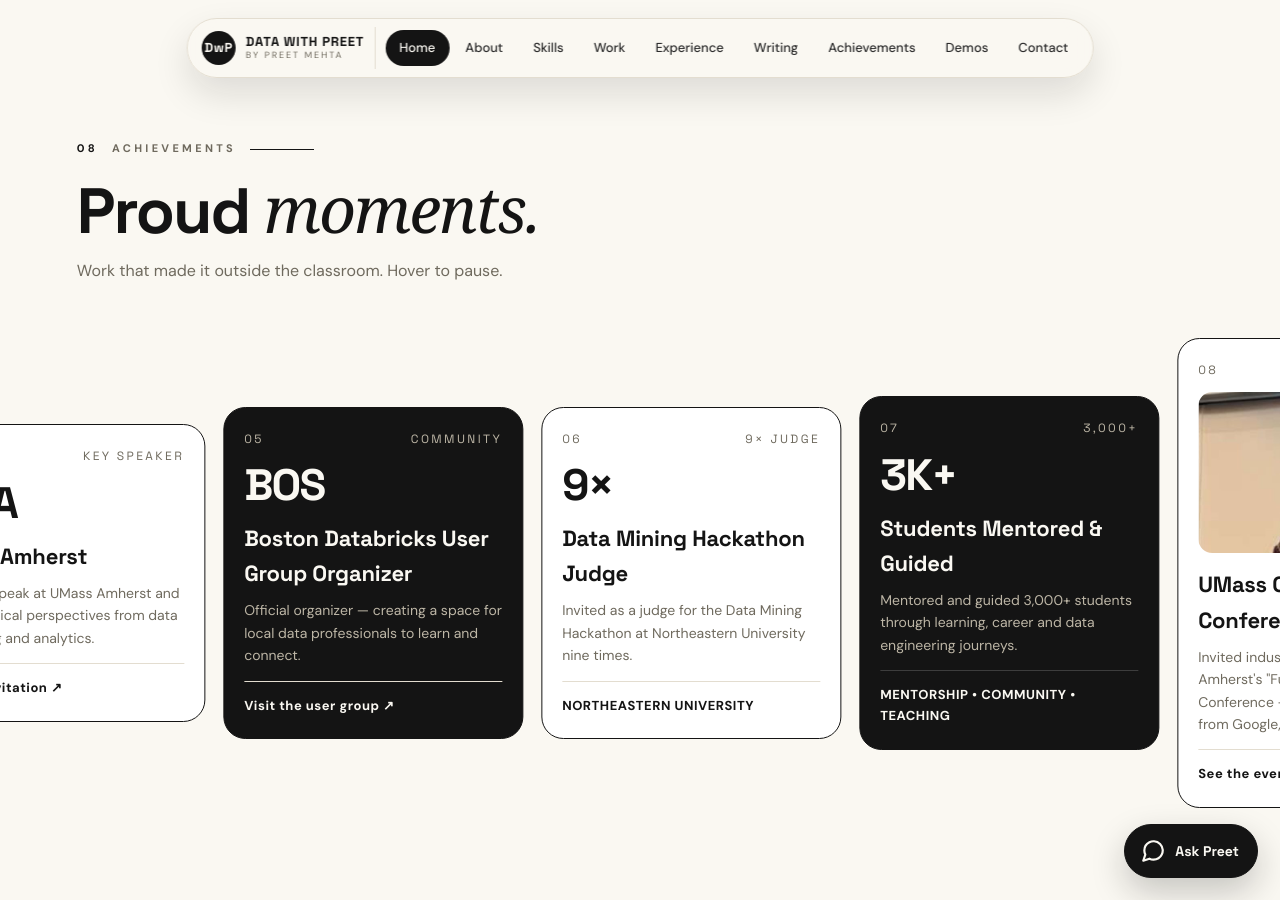
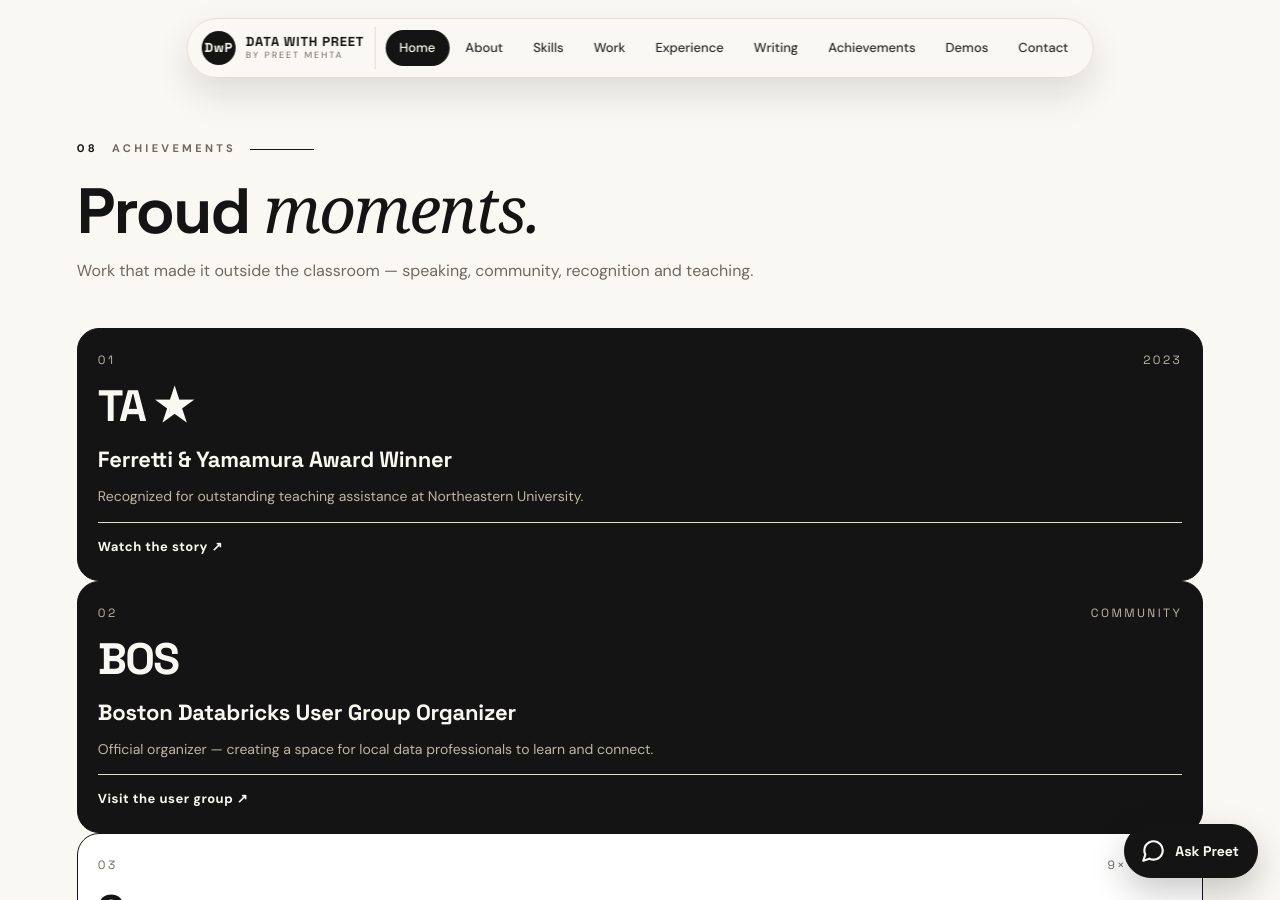
Before and after one commit to datawithpreet/datawithpreet.github.io, a Jekyll site: the page index.html, which Jekyll copies as it is, in a window 1280 px wide and 900 px high, scrolled down 11609 px. Built offline with Jekyll 4.4.1, drawn with Linux system fonts in a browser that asks for light colours; some web fonts are replaced; some of the changed text lies outside the part shown.

Commit message:
Achievements: static grid, Ferretti typo fix

```diff
--- a/index.html
+++ b/index.html
@@ -618,68 +618,66 @@
     <section class="section" id="achievements">
       <div class="kicker reveal" data-num="08">ACHIEVEMENTS</div>
       <h2 class="section-title reveal">Proud <span class="serif">moments.</span></h2>
-      <p class="section-sub reveal">Work that made it outside the classroom. Hover to pause.</p>
-      <div class="ach-marquee reveal">
-        <div class="ach-track" id="achTrack">
+      <p class="section-sub reveal">Work that made it outside the classroom &mdash; speaking, community, recognition and teaching.</p>
+      <div class="ach-grid reveal">
           <article class="ach-card dark reveal">
             <div class="ach-top"><span>01</span><span>2023</span></div>
             <div class="ach-big">TA ★</div>
-            <h3>Feretti &amp; Yamamura Award Winner</h3>
+            <h3>Ferretti &amp; Yamamura Award Winner</h3>
             <p>Recognized for outstanding teaching assistance at Northeastern University.</p>
             <a href="https://youtube.com/shorts/C3Y9TAPmTZ0?is=YNsjQB9IQiu8_5Q2" target="_blank" rel="noopener">Watch the story ↗</a>
           </article>
+          <article class="ach-card dark reveal">
+            <div class="ach-top"><span>02</span><span>COMMUNITY</span></div>
+            <div class="ach-big">BOS</div>
+            <h3>Boston Databricks User Group Organizer</h3>
+            <p>Official organizer — creating a space for local data professionals to learn and connect.</p>
+            <a href="https://usergroups.databricks.com/boston-databricks-user-group/" target="_blank" rel="noopener">Visit the user group ↗</a>
+          </article>
           <article class="ach-card reveal">
-            <div class="ach-top"><span>02</span><span>2025</span></div>
+            <div class="ach-top"><span>03</span><span>9× JUDGE</span></div>
+            <div class="ach-big">9×</div>
+            <h3>Data Mining Hackathon Judge</h3>
+            <p>Invited as a judge for the Data Mining Hackathon at Northeastern University nine times.</p>
+            <span class="ach-static">NORTHEASTERN UNIVERSITY</span>
+          </article>
+          <article class="ach-card dark reveal">
+            <div class="ach-top"><span>04</span><span>3,000+</span></div>
+            <div class="ach-big">3K+</div>
+            <h3>Students Mentored &amp; Guided</h3>
+            <p>Mentored and guided 3,000+ students through learning, career and data engineering journeys.</p>
+            <span class="ach-static">MENTORSHIP • COMMUNITY • TEACHING</span>
+          </article>
+          <article class="ach-card reveal">
+            <div class="ach-top"><span>05</span><span>2026 · PANELIST</span></div>
+            <img class="ach-photo" src="assets/img/speaking/preet-cics-panel.svg" alt="Preet Mehta speaking as an industry panelist at the UMass Amherst Manning CICS Future of Computing Tech Conference" loading="lazy">
+            <h3>UMass CICS Tech Conference Panelist</h3>
+            <p>Invited industry panelist at UMass Amherst's "Future of Computing" Tech Conference — on stage with leaders from Google, NVIDIA and MathWorks.</p>
+            <a href="https://cicstechconference.netlify.app/" target="_blank" rel="noopener">See the event ↗</a>
+          </article>
+          <article class="ach-card reveal">
+            <div class="ach-top"><span>06</span><span>2025</span></div>
             <div class="ach-big">NYC</div>
             <h3>Apache Spark Speaker</h3>
             <p>Invited speaker at an Apache Spark meetup in New York, sharing practical data engineering knowledge.</p>
             <a href="https://youtu.be/LnMioyUWf1Q?is=VKB3pwAuDdi1x15C" target="_blank" rel="noopener">Watch the talk ↗</a>
           </article>
           <article class="ach-card reveal">
-            <div class="ach-top"><span>03</span><span>2026 · SF</span></div>
+            <div class="ach-top"><span>07</span><span>KEY SPEAKER</span></div>
+            <div class="ach-big">UMA</div>
+            <h3>UMass Amherst</h3>
+            <p>Invited to speak at UMass Amherst and share practical perspectives from data engineering and analytics.</p>
+            <a href="https://www.linkedin.com/posts/activity-7452040469095591937-15Ma?utm_source=share&utm_medium=member_ios&rcm=ACoAABlIgdYBQSP7EMn1R4MaRX2Wm33LVimX3kQ" target="_blank" rel="noopener">See the invitation ↗</a>
+          </article>
+          <article class="ach-card reveal">
+            <div class="ach-top"><span>08</span><span>2026 · SF</span></div>
             <div class="ach-big">DB</div>
             <h3>Databricks Summit</h3>
             <p>Attended Databricks Summit 2026 in San Francisco and shared my perspective through an interview.</p>
             <a href="https://lnkd.in/p/gWeRsqJF" target="_blank" rel="noopener">Watch the interview ↗</a>
           </article>
-          <article class="ach-card reveal">
-            <div class="ach-top"><span>04</span><span>KEY SPEAKER</span></div>
-            <div class="ach-big">UMA</div>
-            <h3>UMass Amherst</h3>
-            <p>Invited to speak at UMass Amherst and share practical perspectives from data engineering and analytics.</p>
-            <a href="https://www.linkedin.com/posts/activity-7452040469095591937-15Ma?utm_source=share&utm_medium=member_ios&rcm=ACoAABlIgdYBQSP7EMn1R4MaRX2Wm33LVimX3kQ" target="_blank" rel="noopener">See the invitation ↗</a>
-          </article>
-          <article class="ach-card dark reveal">
-            <div class="ach-top"><span>05</span><span>COMMUNITY</span></div>
-            <div class="ach-big">BOS</div>
-            <h3>Boston Databricks User Group Organizer</h3>
-            <p>Official organizer — creating a space for local data professionals to learn and connect.</p>
-            <a href="https://usergroups.databricks.com/boston-databricks-user-group/" target="_blank" rel="noopener">Visit the user group ↗</a>
-          </article>
-          <article class="ach-card reveal">
-            <div class="ach-top"><span>06</span><span>9× JUDGE</span></div>
-            <div class="ach-big">9×</div>
-            <h3>Data Mining Hackathon Judge</h3>
-            <p>Invited as a judge for the Data Mining Hackathon at Northeastern University nine times.</p>
-            <span class="ach-static">NORTHEASTERN UNIVERSITY</span>
-          </article>
-          <article class="ach-card dark reveal">
-            <div class="ach-top"><span>07</span><span>3,000+</span></div>
-            <div class="ach-big">3K+</div>
-            <h3>Students Mentored &amp; Guided</h3>
-            <p>Mentored and guided 3,000+ students through learning, career and data engineering journeys.</p>
-            <span class="ach-static">MENTORSHIP • COMMUNITY • TEACHING</span>
-          </article>
-          <article class="ach-card reveal">
-            <div class="ach-top"><span>08</span><span>2026 · PANELIST</span></div>
-            <img class="ach-photo" src="assets/img/speaking/preet-cics-panel.svg" alt="Preet Mehta speaking as an industry panelist at the UMass Amherst Manning CICS Future of Computing Tech Conference" loading="lazy">
-            <h3>UMass CICS Tech Conference Panelist</h3>
-            <p>Invited industry panelist at UMass Amherst's "Future of Computing" Tech Conference — on stage with leaders from Google, NVIDIA and MathWorks.</p>
-            <a href="https://cicstechconference.netlify.app/" target="_blank" rel="noopener">See the event ↗</a>
-          </article>
         </div>
-      </div>
-    </section>
+      </section>
 
 
     <!-- ================= RECOMMENDATIONS ================= -->
```
